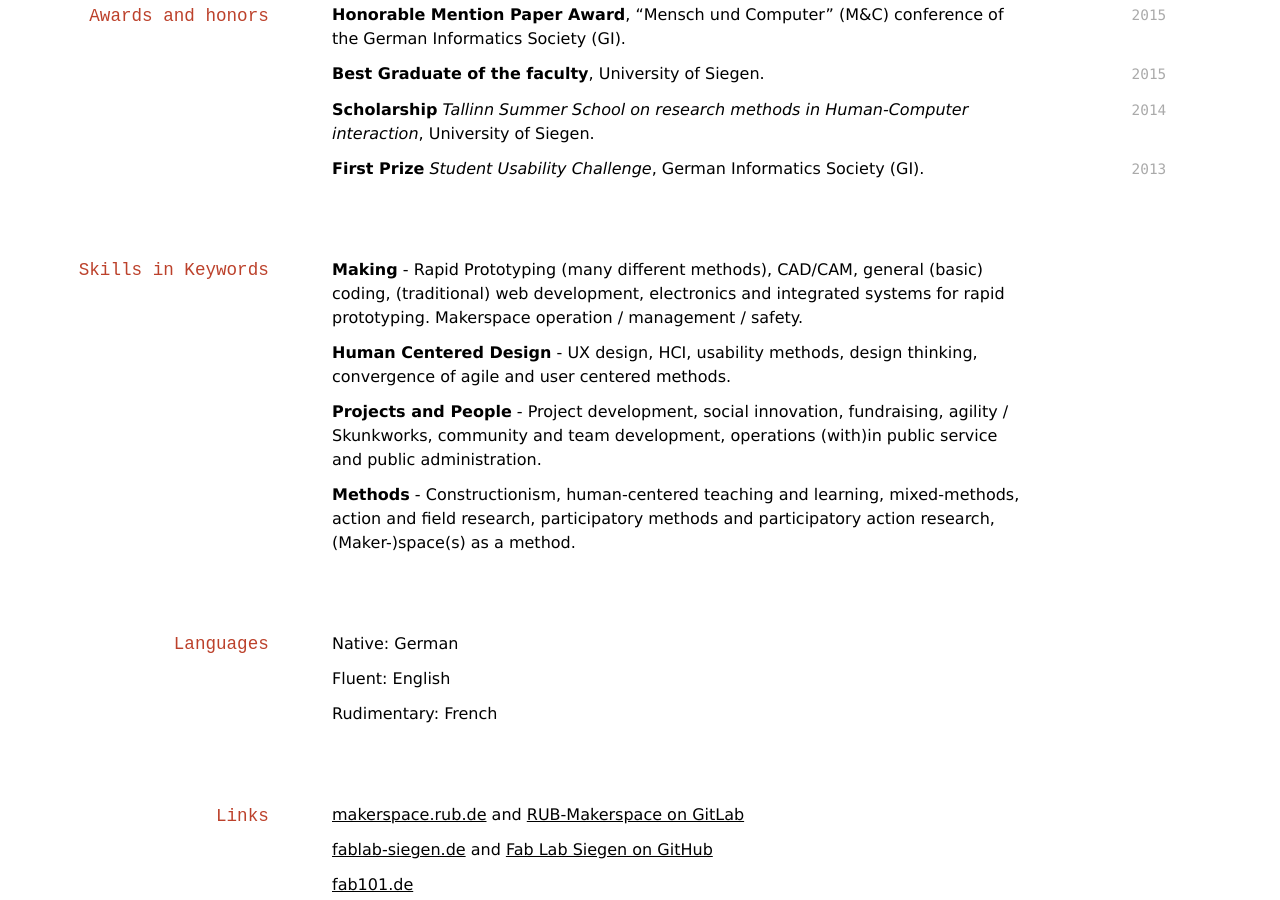
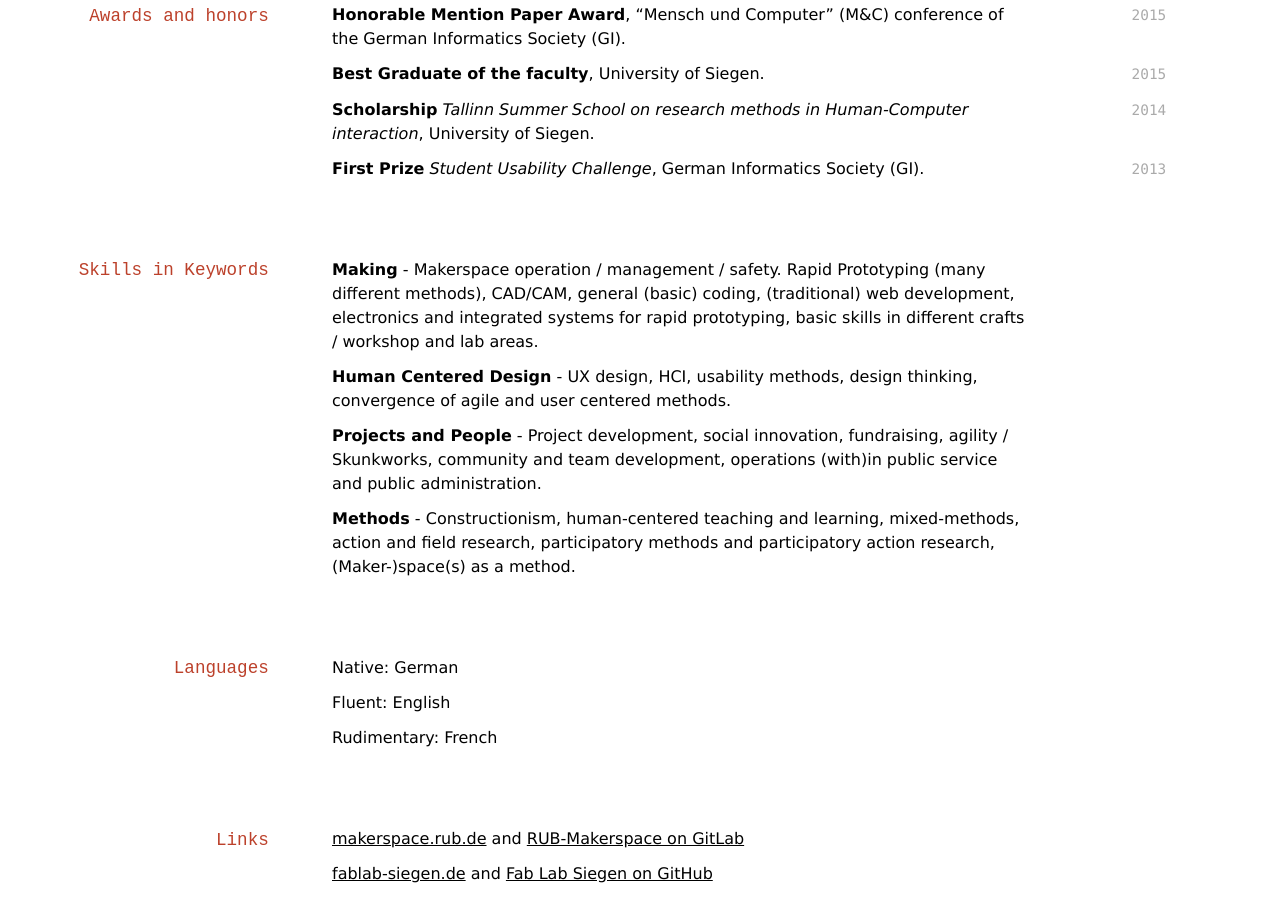
Before and after one commit to oliverstickel/oliverstickel.github.io, a Jekyll site: the page built from index.md, in a window 1280 px wide and 900 px high, scrolled down 4540 px. Built offline with Jekyll 4.4.1, drawn with Linux system fonts in a browser that asks for light colours; nearby versions of some CDN libraries; a style sheet for code colours, icons or effects is not loaded.

Commit message:
Update index.md

```diff
--- a/index.md
+++ b/index.md
@@ -148,7 +148,7 @@ Nowadays, I'm less involved in structured, academic teaching but mostly teach an
 
 ## Skills in Keywords
 
-**Making** - Rapid Prototyping (many different methods), CAD/CAM, general (basic) coding, (traditional) web development, electronics and integrated systems for rapid prototyping. Makerspace operation / management / safety.
+**Making** - Makerspace operation / management / safety. Rapid Prototyping (many different methods), CAD/CAM, general (basic) coding, (traditional) web development, electronics and integrated systems for rapid prototyping, basic skills in different crafts / workshop and lab areas.
 
 **Human Centered Design** - UX design, HCI, usability methods, design thinking, convergence of agile and user centered methods.
 
```
